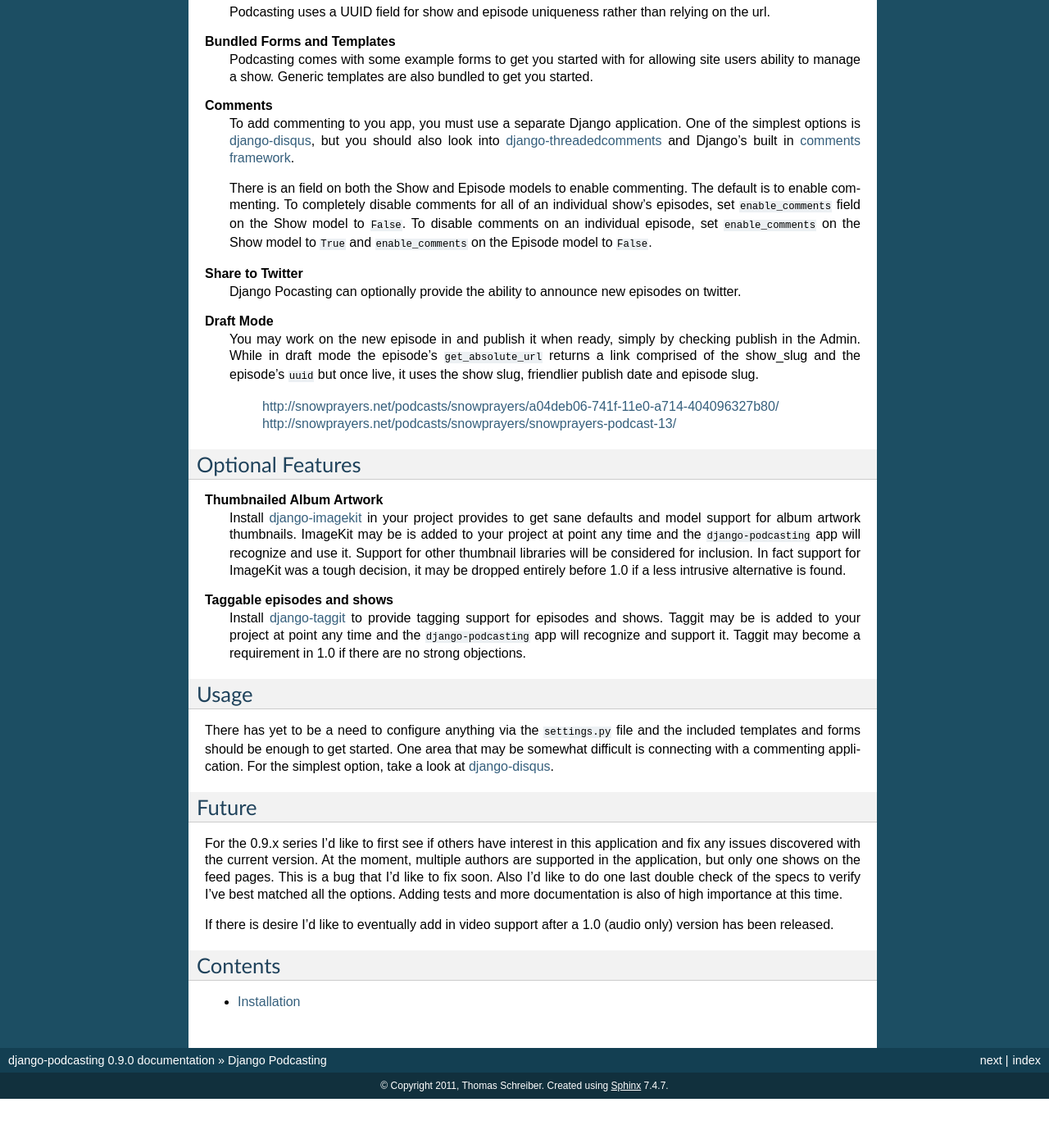
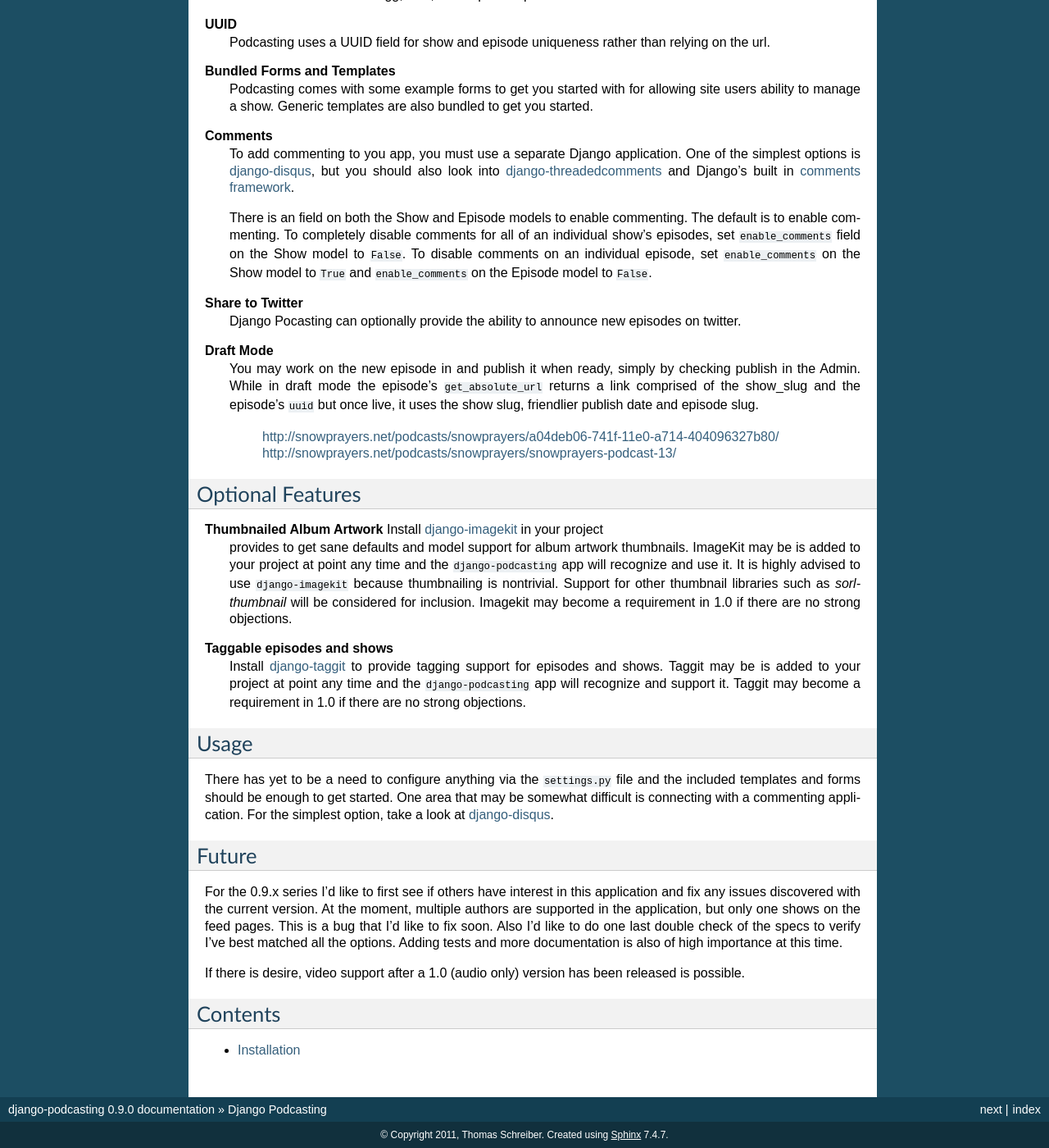
Before and after one commit to rizumu/django-podcasting, a Sphinx documentation site: the page built from docs/index.rst, in a window 1280 px wide and 1400 px high, scrolled down 1388 px. Shown: the whole window at 82% size. Built offline with Sphinx 7.4.7, drawn with Linux system fonts in a browser that asks for light colours; before the commit the page ends 2728 px from its top, so only the background shows below that; some of the changed text lies outside the part shown.

Commit message:
documentation

```diff
--- a/README.rst
+++ b/README.rst
@@ -1,3 +1,6 @@
+Django Podcasting
+=================
+
 Django Podcasting is a reusable application which provides audio
 podcasting functionality for websites running on the Django Web
 framework.
--- a/docs/index.rst
+++ b/docs/index.rst
@@ -74,8 +74,10 @@
   in a multi-site application.
 
 **Licensing**
-  Requires django-licenses_ which provides a light weight mechanism
-  for adding licenses to the shows.
+
+  To publish a podcast to iTunes it is required to set a
+  license. Podcasting requires django-licenses_ which provides a light
+  weight mechanism for adding licenses to the shows.
 
 **Serve your media from anywhere**
   Podcasting assumes nothing about where your media file will be
@@ -126,14 +128,14 @@
 Optional Features
 =================
 
-**Thumbnailed Album Artwork**
-  Install django-imagekit_ in your project provides to get sane
-  defaults and model support for album artwork thumbnails. ImageKit
-  may be is added to your project at point any time and the
-  ``django-podcasting`` app will recognize and use it. Support for
-  other thumbnail libraries will be considered for inclusion. In fact
-  support for ImageKit was a tough decision, it may be dropped
-  entirely before 1.0 if a less intrusive alternative is found.
+**Thumbnailed Album Artwork** Install django-imagekit_ in your project
+  provides to get sane defaults and model support for album artwork
+  thumbnails. ImageKit may be is added to your project at point any
+  time and the ``django-podcasting`` app will recognize and use it. It
+  is highly advised to use ``django-imagekit`` because thumbnailing is
+  nontrivial. Support for other thumbnail libraries such as
+  `sorl-thumbnail` will be considered for inclusion. Imagekit
+  may become a requirement in 1.0 if there are no strong objections.
 
 **Taggable episodes and shows**
   Install django-taggit_ to provide tagging support for episodes and
@@ -159,8 +161,8 @@
 specs to verify I've best matched all the options. Adding tests and
 more documentation is also of high importance at this time.
 
-If there is desire I'd like to eventually add in video support
-after a 1.0 (audio only) version has been released.
+If there is desire, video support after a 1.0 (audio only) version has
+been released is possible.
 
 Contents
 ========
--- a/docs/installation.rst
+++ b/docs/installation.rst
@@ -29,10 +29,14 @@
 Optional Dependencies
 ---------------------
 
+To quickly install all requirements
+^^^^^^^^^^^^^^^^^^^^^^^^^^^^^^^^^^^
+    pip install -r requirements.txt
+
 django-imagekit_
 ^^^^^^^^^^^^^^^^^^^^^^^^^^^
 
-    pip install django-imagekit==1.0
+    pip install django-imagekit==1.0.3
 
 django-taggit_
 ^^^^^^^^^^^^^^^^^^^^^^^^^
```
